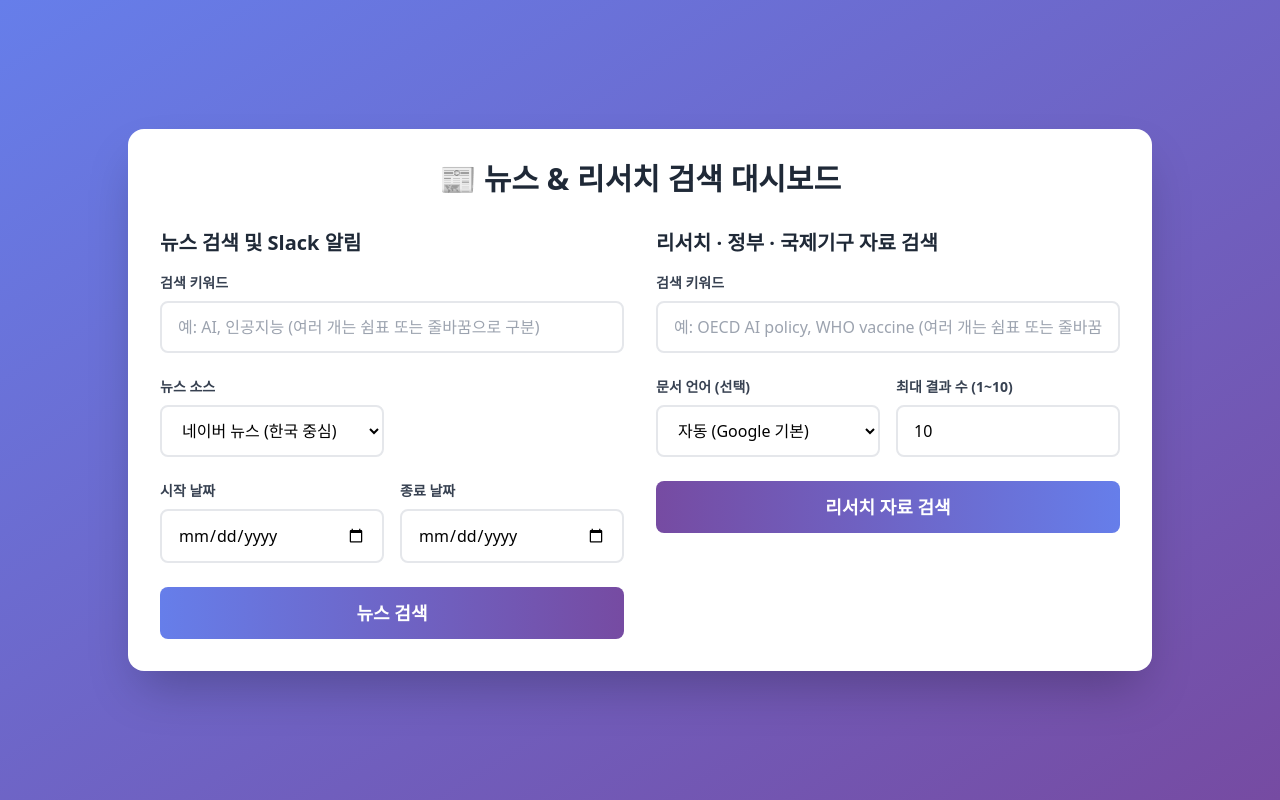
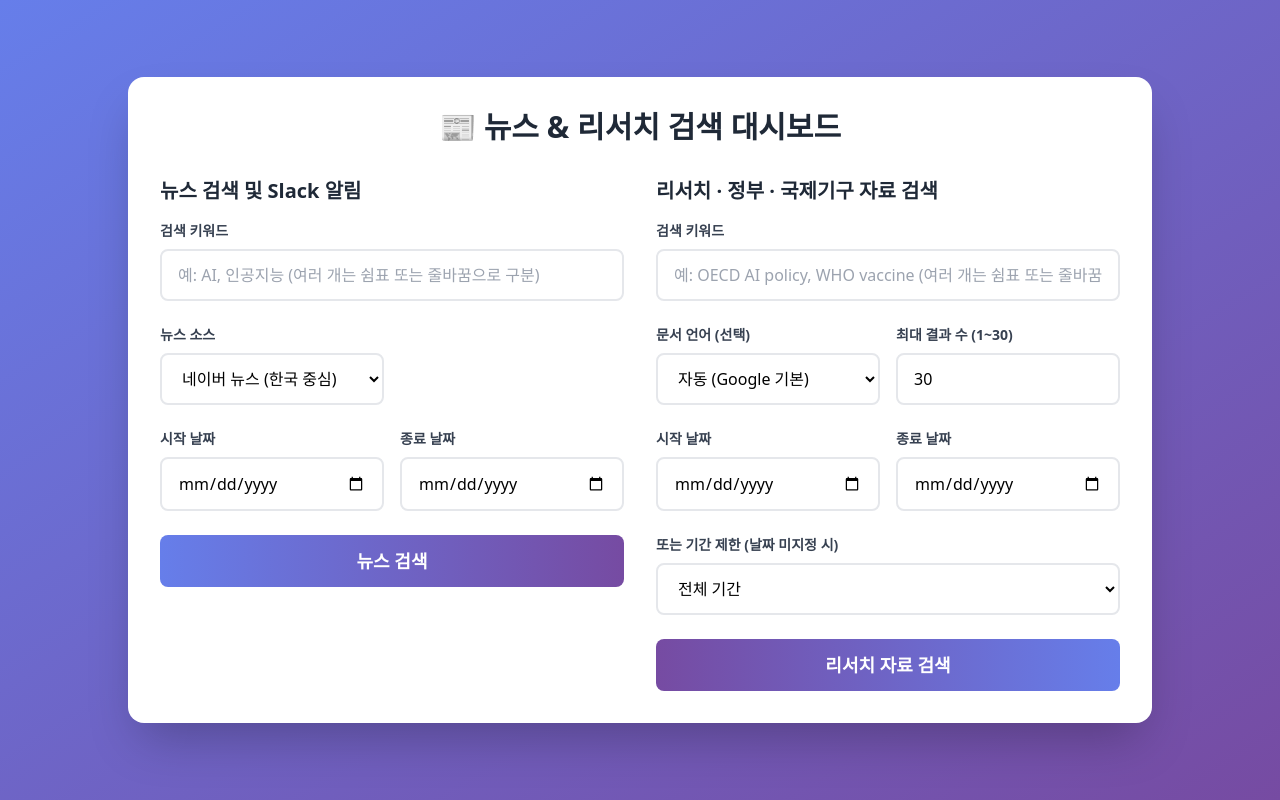
Before and after one commit to ojhchoco/news-alert-bot, a FastAPI app: page / in a window 1280 px wide. Run offline with FastAPI, Linux system fonts and the light colour scheme; some libraries are stand-ins or nearby versions.

Commit message:
sync: 2026-02-04 21:27:29.33

```diff
--- a/main.py
+++ b/main.py
@@ -115,10 +115,16 @@ class ResearchSearchRequest(BaseModel):
         description="검색 언어 코드 (예: en, ko, ja, vi). 지정하지 않으면 Google 기본값 사용",
     )
     max_results: int = Field(
-        10,
+        30,
         ge=1,
-        le=10,
-        description="가져올 최대 결과 수 (1~10, Google Custom Search 제한)",
+        le=30,
+        description="가져올 최대 결과 수 (1~30, 페이지네이션으로 수집)",
+    )
+    start_date: Optional[str] = Field(None, description="시작 날짜 (YYYY-MM-DD). end_date와 함께 쓰면 해당 기간으로 제한")
+    end_date: Optional[str] = Field(None, description="종료 날짜 (YYYY-MM-DD). start_date와 함께 쓰면 해당 기간으로 제한")
+    date_restrict: Optional[str] = Field(
+        None,
+        description="기간 제한(날짜 미지정 시): d1(1일), w1(1주), m1(1개월), y1(1년). 없으면 전체 기간",
     )
 
 
@@ -128,6 +134,20 @@ class ResearchSearchResponse(BaseModel):
     total_results: int
     items: List[ResearchSearchItem]
     message: str
+
+
+def _redact_secrets(text: str) -> str:
+    """로그/에러 메시지에 API 키·비밀값이 노출되지 않도록 마스킹합니다."""
+    if not text:
+        return text
+    s = text
+    # key=... (API 키), cx=... (CSE ID), client_secret=..., URL 내 토큰 등 마스킹
+    s = re.sub(r"\bkey=[^&\s]+", "key=***", s, flags=re.IGNORECASE)
+    s = re.sub(r"\bcx=[^&\s]+", "cx=***", s, flags=re.IGNORECASE)
+    s = re.sub(r"\bclient_secret=[^&\s]+", "client_secret=***", s, flags=re.IGNORECASE)
+    s = re.sub(r"X-Naver-Client-Secret[:\s]*[^\s]+", "X-Naver-Client-Secret: ***", s, flags=re.IGNORECASE)
+    s = re.sub(r"hooks\.slack\.com/services/[^\s]+", "hooks.slack.com/services/***", s, flags=re.IGNORECASE)
+    return s
 
 
 def parse_keywords(raw: str) -> List[str]:
@@ -217,18 +237,29 @@ def _relevance_score(keyword: str, title: str, description: str) -> int:
 def _fetch_research_page(
     keyword: str,
     language: Optional[str],
-    max_results: int,
+    start_index: int,
+    start_date: Optional[str] = None,
+    end_date: Optional[str] = None,
+    date_restrict: Optional[str] = None,
 ) -> List[ResearchSearchItem]:
-    """Google Custom Search API 1회 호출. 키워드당 호출됩니다."""
+    """Google Custom Search API 1회 호출. start_index는 1, 11, 21 등(페이지네이션)."""
     url = "https://www.googleapis.com/customsearch/v1"
     params: Dict[str, str] = {
         "key": GOOGLE_API_KEY,
         "cx": GOOGLE_CSE_ID,
         "q": keyword,
-        "num": str(min(max_results, 10)),
+        "num": "10",
+        "start": str(start_index),
     }
     if language:
         params["lr"] = f"lang_{language}"
+    if start_date and end_date and validate_date_format(start_date) and validate_date_format(end_date):
+        start_dt = datetime.strptime(start_date, "%Y-%m-%d")
+        end_dt = datetime.strptime(end_date, "%Y-%m-%d")
+        if start_dt <= end_dt:
+            params["sort"] = f"date:r:{start_date.replace('-', '')}:{end_date.replace('-', '')}"
+    elif date_restrict:
+        params["dateRestrict"] = date_restrict
 
     response = requests.get(url, params=params, timeout=10)
     response.raise_for_status()
@@ -241,18 +272,21 @@ def _fetch_research_page(
             snippet=item.get("snippet", ""),
             matched_keyword=keyword,
         )
-        for item in items_data[:max_results]
+        for item in items_data
     ]
 
 
 def get_research_results(
     keywords: List[str],
     language: Optional[str] = None,
-    max_results_per_keyword: int = 10,
+    max_results_per_keyword: int = 30,
+    start_date: Optional[str] = None,
+    end_date: Optional[str] = None,
+    date_restrict: Optional[str] = None,
 ) -> List[ResearchSearchItem]:
     """
     Google Custom Search API를 사용하여 연구소/정부/국제기구 등의 자료를 검색합니다.
-    여러 키워드를 주면 키워드별로 검색한 뒤 결과를 합쳐 반환하며, 각 항목에 matched_keyword를 붙입니다.
+    여러 키워드를 주면 키워드별로 검색한 뒤 결과를 합쳐 반환하며, 최대 30개까지 페이지네이션으로 수집합니다.
     """
     if not GOOGLE_CSE_ID or not GOOGLE_API_KEY:
         logger.error("Google Custom Search API 키 또는 CSE ID가 설정되지 않았습니다.")
@@ -267,14 +301,34 @@ def get_research_results(
             detail="검색 키워드는 비어 있을 수 없습니다.",
         )
 
+    if start_date and end_date and (not validate_date_format(start_date) or not validate_date_format(end_date)):
+        raise HTTPException(
+            status_code=400,
+            detail="시작/종료 날짜는 YYYY-MM-DD 형식이어야 합니다.",
+        )
+    if start_date and end_date:
+        start_dt = datetime.strptime(start_date, "%Y-%m-%d")
+        end_dt = datetime.strptime(end_date, "%Y-%m-%d")
+        if start_dt > end_dt:
+            raise HTTPException(status_code=400, detail="시작 날짜는 종료 날짜보다 이전이어야 합니다.")
+
     try:
         research_items: List[ResearchSearchItem] = []
         for kw in keywords:
-            logger.info(
-                f"Google Custom Search 호출: keyword={kw}, language={language}, max_results={max_results_per_keyword}"
-            )
-            page = _fetch_research_page(kw, language, max_results_per_keyword)
-            research_items.extend(page)
+            collected: List[ResearchSearchItem] = []
+            for start_index in (1, 11, 21):
+                if len(collected) >= max_results_per_keyword:
+                    break
+                logger.info(
+                    f"Google Custom Search 호출: keyword={kw}, start={start_index}, date_restrict={date_restrict}, start_date={start_date}, end_date={end_date}"
+                )
+                page = _fetch_research_page(
+                    kw, language, start_index, start_date, end_date, date_restrict
+                )
+                collected.extend(page)
+                if len(page) < 10:
+                    break
+            research_items.extend(collected[:max_results_per_keyword])
 
         logger.info(f"Google Custom Search 결과: 총 {len(research_items)}개 (키워드 {len(keywords)}개)")
         return research_items
@@ -288,22 +342,31 @@ def get_research_results(
             detail="연구/정부 자료 검색 API 호출 시간이 초과되었습니다. 잠시 후 다시 시도해주세요.",
         )
     except requests.exceptions.HTTPError as e:
-        logger.error(f"Google Custom Search HTTP 오류: {e.response.status_code} - {e.response.text}")
+        logger.error("Google Custom Search HTTP 오류: %s - %s", e.response.status_code, _redact_secrets(e.response.text or ""))
+        if e.response.status_code == 403:
+            raise HTTPException(
+                status_code=403,
+                detail=(
+                    "Custom Search API 접근이 거부되었습니다(403). "
+                    "이 API는 무료 할당량(일 100회)을 쓰더라도 프로젝트에 결제(빌링) 계정이 연결되어 있어야 합니다. "
+                    "결제 계정이 없거나 사용 중지된 경우 리서치 검색은 사용할 수 없으며, 뉴스 검색(네이버/Google News)만 이용해 주세요."
+                ),
+            )
         raise HTTPException(
             status_code=500,
-            detail=f"연구/정부 자료 검색 중 HTTP 오류가 발생했습니다: {str(e)}",
+            detail="연구/정부 자료 검색 중 HTTP 오류가 발생했습니다. 상태 코드: " + str(e.response.status_code),
         )
     except requests.exceptions.RequestException as e:
-        logger.error(f"Google Custom Search 요청 오류: {str(e)}")
+        logger.error("Google Custom Search 요청 오류: %s", _redact_secrets(str(e)))
         raise HTTPException(
             status_code=500,
-            detail=f"연구/정부 자료 검색 중 요청 오류가 발생했습니다: {str(e)}",
+            detail="연구/정부 자료 검색 중 요청 오류가 발생했습니다.",
         )
     except Exception as e:
-        logger.error(f"연구/정부 자료 검색 중 예상치 못한 오류: {str(e)}", exc_info=True)
+        logger.error("연구/정부 자료 검색 중 예상치 못한 오류: %s", _redact_secrets(str(e)), exc_info=True)
         raise HTTPException(
             status_code=500,
-            detail=f"연구/정부 자료 검색 중 예상치 못한 오류가 발생했습니다: {str(e)}",
+            detail="연구/정부 자료 검색 중 예상치 못한 오류가 발생했습니다.",
         )
 
 
@@ -395,22 +458,22 @@ def get_google_news(
             detail="Google News RSS 호출 시간이 초과되었습니다. 잠시 후 다시 시도해주세요.",
         )
     except requests.exceptions.HTTPError as e:
-        logger.error(f"Google News RSS HTTP 오류: {e.response.status_code} - {e.response.text}")
+        logger.error("Google News RSS HTTP 오류: %s - %s", e.response.status_code, _redact_secrets(e.response.text or ""))
         raise HTTPException(
             status_code=500,
-            detail=f"Google News RSS 호출 중 오류가 발생했습니다: {str(e)}",
+            detail="Google News RSS 호출 중 오류가 발생했습니다. 상태 코드: " + str(e.response.status_code),
         )
     except requests.exceptions.RequestException as e:
-        logger.error(f"Google News RSS 요청 오류: {str(e)}")
+        logger.error("Google News RSS 요청 오류: %s", _redact_secrets(str(e)))
         raise HTTPException(
             status_code=500,
-            detail=f"Google News RSS 호출 중 오류가 발생했습니다: {str(e)}",
+            detail="Google News RSS 호출 중 오류가 발생했습니다.",
         )
     except Exception as e:
-        logger.error(f"Google News RSS 처리 중 예상치 못한 오류: {str(e)}", exc_info=True)
+        logger.error("Google News RSS 처리 중 예상치 못한 오류: %s", _redact_secrets(str(e)), exc_info=True)
         raise HTTPException(
             status_code=500,
-            detail=f"Google News RSS 처리 중 예상치 못한 오류가 발생했습니다: {str(e)}",
+            detail="Google News RSS 호출 중 오류가 발생했습니다.",
         )
 
 
@@ -504,7 +567,7 @@ def get_naver_news(
             detail="네이버 뉴스 API 호출 시간이 초과되었습니다. 잠시 후 다시 시도해주세요."
         )
     except requests.exceptions.HTTPError as e:
-        logger.error(f"네이버 뉴스 API HTTP 오류: {e.response.status_code} - {e.response.text}")
+        logger.error("네이버 뉴스 API HTTP 오류: %s - %s", e.response.status_code, _redact_secrets(e.response.text or ""))
         if e.response.status_code == 401:
             raise HTTPException(
                 status_code=401,
@@ -518,19 +581,19 @@ def get_naver_news(
         else:
             raise HTTPException(
                 status_code=500,
-                detail=f"네이버 뉴스 API 호출 중 오류가 발생했습니다: {str(e)}"
+                detail="네이버 뉴스 API 호출 중 오류가 발생했습니다. 상태 코드: " + str(e.response.status_code),
             )
     except requests.exceptions.RequestException as e:
-        logger.error(f"네이버 뉴스 API 요청 오류: {str(e)}")
+        logger.error("네이버 뉴스 API 요청 오류: %s", _redact_secrets(str(e)))
         raise HTTPException(
             status_code=500,
-            detail=f"네이버 뉴스 API 호출 중 오류가 발생했습니다: {str(e)}"
+            detail="네이버 뉴스 API 호출 중 오류가 발생했습니다.",
         )
     except Exception as e:
-        logger.error(f"예상치 못한 오류 발생: {str(e)}", exc_info=True)
+        logger.error("예상치 못한 오류 발생: %s", _redact_secrets(str(e)), exc_info=True)
         raise HTTPException(
             status_code=500,
-            detail=f"예상치 못한 오류가 발생했습니다: {str(e)}"
+            detail="예상치 못한 오류가 발생했습니다.",
         )
 
 
@@ -586,13 +649,13 @@ def send_slack_notification(keyword: str, news_items: List[NewsSearchItem], peri
         logger.error("Slack Webhook 호출 타임아웃")
         return False
     except requests.exceptions.HTTPError as e:
-        logger.error(f"Slack Webhook HTTP 오류: {e.response.status_code} - {e.response.text}")
+        logger.error("Slack Webhook HTTP 오류: %s - %s", e.response.status_code, _redact_secrets(e.response.text or ""))
         return False
     except requests.exceptions.RequestException as e:
-        logger.error(f"Slack Webhook 요청 오류: {str(e)}")
+        logger.error("Slack Webhook 요청 오류: %s", _redact_secrets(str(e)))
         return False
     except Exception as e:
-        logger.error(f"Slack 알림 전송 중 예상치 못한 오류: {str(e)}", exc_info=True)
+        logger.error("Slack 알림 전송 중 예상치 못한 오류: %s", _redact_secrets(str(e)), exc_info=True)
         return False
 
 
@@ -775,10 +838,10 @@ def search_news(request: NewsSearchRequest = Body(...)):
     except HTTPException:
         raise
     except Exception as e:
-        logger.error(f"뉴스 검색 중 예상치 못한 오류: {str(e)}", exc_info=True)
+        logger.error("뉴스 검색 중 예상치 못한 오류: %s", _redact_secrets(str(e)), exc_info=True)
         raise HTTPException(
             status_code=500,
-            detail=f"예상치 못한 오류가 발생했습니다: {str(e)}"
+            detail="예상치 못한 오류가 발생했습니다."
         )
 
 
@@ -801,6 +864,9 @@ def search_research(request: ResearchSearchRequest = Body(...)):
             keywords=keywords,
             language=request.language,
             max_results_per_keyword=request.max_results,
+            start_date=request.start_date,
+            end_date=request.end_date,
+            date_restrict=request.date_restrict,
         )
 
         message = (
@@ -821,8 +887,8 @@ def search_research(request: ResearchSearchRequest = Body(...)):
     except HTTPException:
         raise
     except Exception as e:
-        logger.error(f"연구/정부 자료 검색 중 예상치 못한 오류: {str(e)}", exc_info=True)
+        logger.error("연구/정부 자료 검색 중 예상치 못한 오류: %s", _redact_secrets(str(e)), exc_info=True)
         raise HTTPException(
             status_code=500,
-            detail=f"연구/정부 자료 검색 중 예상치 못한 오류가 발생했습니다: {str(e)}"
+            detail="연구/정부 자료 검색 중 예상치 못한 오류가 발생했습니다."
         )
--- a/templates/index.html
+++ b/templates/index.html
@@ -131,18 +131,59 @@
                         </div>
                         <div>
                             <label for="research_max" class="block text-sm font-semibold text-gray-700 mb-2">
-                                최대 결과 수 (1~10)
+                                최대 결과 수 (1~30)
                             </label>
                             <input
                                 type="number"
                                 id="research_max"
                                 name="research_max"
                                 min="1"
-                                max="10"
-                                value="10"
+                                max="30"
+                                value="30"
                                 class="w-full px-4 py-3 border-2 border-gray-200 rounded-lg focus:outline-none focus:border-primary transition-colors"
                             >
                         </div>
+                    </div>
+
+                    <div class="grid grid-cols-1 md:grid-cols-2 gap-4">
+                        <div>
+                            <label for="research_start_date" class="block text-sm font-semibold text-gray-700 mb-2">
+                                시작 날짜
+                            </label>
+                            <input
+                                type="date"
+                                id="research_start_date"
+                                name="research_start_date"
+                                class="w-full px-4 py-3 border-2 border-gray-200 rounded-lg focus:outline-none focus:border-primary transition-colors"
+                            >
+                        </div>
+                        <div>
+                            <label for="research_end_date" class="block text-sm font-semibold text-gray-700 mb-2">
+                                종료 날짜
+                            </label>
+                            <input
+                                type="date"
+                                id="research_end_date"
+                                name="research_end_date"
+                                class="w-full px-4 py-3 border-2 border-gray-200 rounded-lg focus:outline-none focus:border-primary transition-colors"
+                            >
+                        </div>
+                    </div>
+                    <div>
+                        <label for="research_date" class="block text-sm font-semibold text-gray-700 mb-2">
+                            또는 기간 제한 (날짜 미지정 시)
+                        </label>
+                        <select
+                            id="research_date"
+                            name="research_date"
+                            class="w-full px-4 py-3 border-2 border-gray-200 rounded-lg focus:outline-none focus:border-primary transition-colors bg-white"
+                        >
+                            <option value="">전체 기간</option>
+                            <option value="d1">최근 1일</option>
+                            <option value="w1">최근 1주</option>
+                            <option value="m1">최근 1개월</option>
+                            <option value="y1">최근 1년</option>
+                        </select>
                     </div>
 
                     <button
@@ -295,7 +336,10 @@
             const keyword = document.getElementById('research_keyword').value;
             const language = document.getElementById('research_language').value;
             const maxResultsInput = document.getElementById('research_max').value;
-            const maxResults = Number(maxResultsInput) || 10;
+            const maxResults = Math.min(30, Math.max(1, Number(maxResultsInput) || 30));
+            const startDate = document.getElementById('research_start_date').value;
+            const endDate = document.getElementById('research_end_date').value;
+            const dateRestrict = document.getElementById('research_date').value;
             const researchResultsDiv = document.getElementById('researchResults');
 
             // 로딩 표시
@@ -316,7 +360,10 @@
                     body: JSON.stringify({
                         keyword: keyword,
                         language: language || null,
-                        max_results: maxResults
+                        max_results: maxResults,
+                        start_date: startDate || null,
+                        end_date: endDate || null,
+                        date_restrict: dateRestrict || null
                     })
                 });
 
```
Also changed, not shown: README.md, 1 other file.
